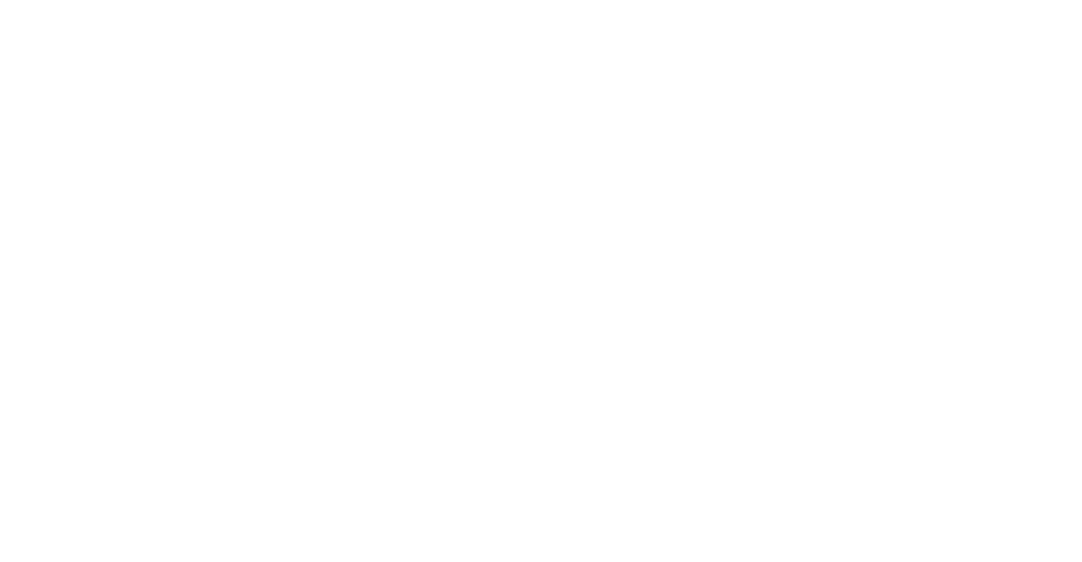
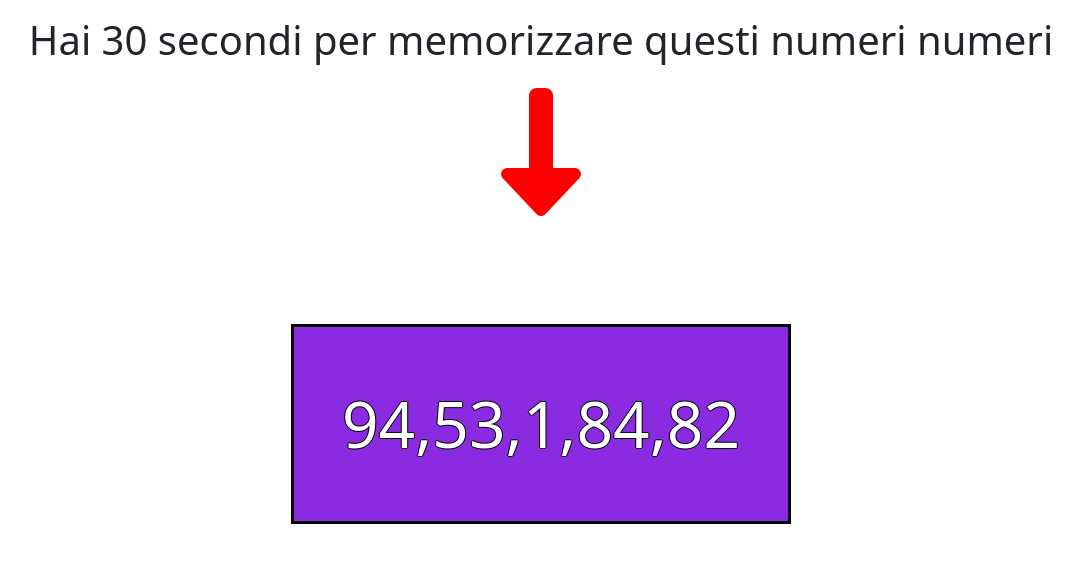
Before and after one commit to cinvenz/js-simon, a plain HTML site: page index.html in a window 1280 px wide. Shown: the whole page, without its empty margins (99-1181 px from the left). Drawn offline with nearby package versions, Linux system fonts and the light colour scheme.

Commit message:
aggiunto lo stile

```diff
--- a/css/style.css
+++ b/css/style.css
@@ -4,6 +4,45 @@
     box-sizing: border-box;
 }
 
+body {
+    height: 100vh;
+}
+
+.title {
+    text-align: center;
+    padding-top: 1rem;
+}
+
+.title i {
+    font-size: 8rem;
+    color: red;
+    padding-top: 1rem;
+}
+
+.container {
+    height: 100%;
+    display: flex;
+    padding-bottom: 24rem;
+}
+
+.container-number {
+    margin: auto auto;
+    height: 200px;
+    width: 500px;
+    background-color: blueviolet;
+    display: flex;
+    justify-content: center;
+    align-items: center;
+    font-size: 4rem;
+    color: white;
+    border: 3px solid black;
+    text-shadow:
+    -1px 0px 0px black,
+    1px 0px 0px black,
+    0px -1px 0px black,
+    0px 1px 0px black;
+}
+
 .hidden {
     display: none;
 }
--- a/index.html
+++ b/index.html
@@ -1,16 +1,47 @@
 <!DOCTYPE html>
 <html lang="en">
 <head>
-    <link rel="stylesheet" href="css/style.css">
     <meta charset="UTF-8">
-    <meta http-equiv="X-UA-Compatible" content="IE=edge">
-    <meta name="viewport" content="width=device-width, initial-scale=1.0">
-    <title>Simon Says</title>
+	<meta http-equiv="X-UA-Compatible" content="IE=edge">
+	<meta name="viewport" content="width=device-width, initial-scale=1.0">
+	<title>Griglia Campo Minato</title>
+
+	<!-- fonts -->
+	<link rel="preconnect" href="https://fonts.googleapis.com">
+	<link rel="preconnect" href="https://fonts.gstatic.com" crossorigin>
+	<link href="https://fonts.googleapis.com/css2?family=Montserrat:wght@400;500;600;700&display=swap" rel="stylesheet">
+
+	<!-- bootstrap icons -->
+	<link rel="stylesheet" href="https://cdn.jsdelivr.net/npm/bootstrap-icons@1.9.1/font/bootstrap-icons.css">
+
+	<!-- fontawesome -->
+	<link rel="stylesheet" href="https://cdnjs.cloudflare.com/ajax/libs/font-awesome/6.2.0/css/all.min.css"
+		integrity="sha512-xh6O/CkQoPOWDdYTDqeRdPCVd1SpvCA9XXcUnZS2FmJNp1coAFzvtCN9BmamE+4aHK8yyUHUSCcJHgXloTyT2A=="
+		crossorigin="anonymous" referrerpolicy="no-referrer" />
+
+	<!-- bootstrap css -->
+	<link href="https://cdn.jsdelivr.net/npm/bootstrap@5.2.2/dist/css/bootstrap.min.css" rel="stylesheet"
+		integrity="sha384-Zenh87qX5JnK2Jl0vWa8Ck2rdkQ2Bzep5IDxbcnCeuOxjzrPF/et3URy9Bv1WTRi" crossorigin="anonymous">
+
+	<!-- bootstrap js -->
+	<script src="https://cdn.jsdelivr.net/npm/bootstrap@5.2.2/dist/js/bootstrap.bundle.min.js"
+		integrity="sha384-OERcA2EqjJCMA+/3y+gxIOqMEjwtxJY7qPCqsdltbNJuaOe923+mo//f6V8Qbsw3" crossorigin="anonymous"
+		defer></script>
+
+	<!-- styles -->
+	<link rel="stylesheet" href="css/style.css">
+
     <script src="js/script.js" defer></script>
 </head>
 <body>
-    <div class="container-number">
+    <div class="title">
+        <h1>Hai 30 secondi per memorizzare questi numeri numeri </h1>
+        <i class="fa-solid fa-down-long"></i>
+    </div>
+    <div class="container">
+        <div class="container-number">
 
+        </div>
     </div>
 </body>
 </html>
--- a/js/script.js
+++ b/js/script.js
@@ -16,7 +16,7 @@ eleSpan.innerHTML += `<span">${arrRandoms}</span>`;
 
 setTimeout(function () {
     contNumber.classList.add('hidden')
-}, 5000)
+}, 30000)
 
 const numUser = [];
 setTimeout(function () {
@@ -49,4 +49,4 @@ setTimeout(function () {
 
 
 
-}, 6000)
+}, 31000)
```
